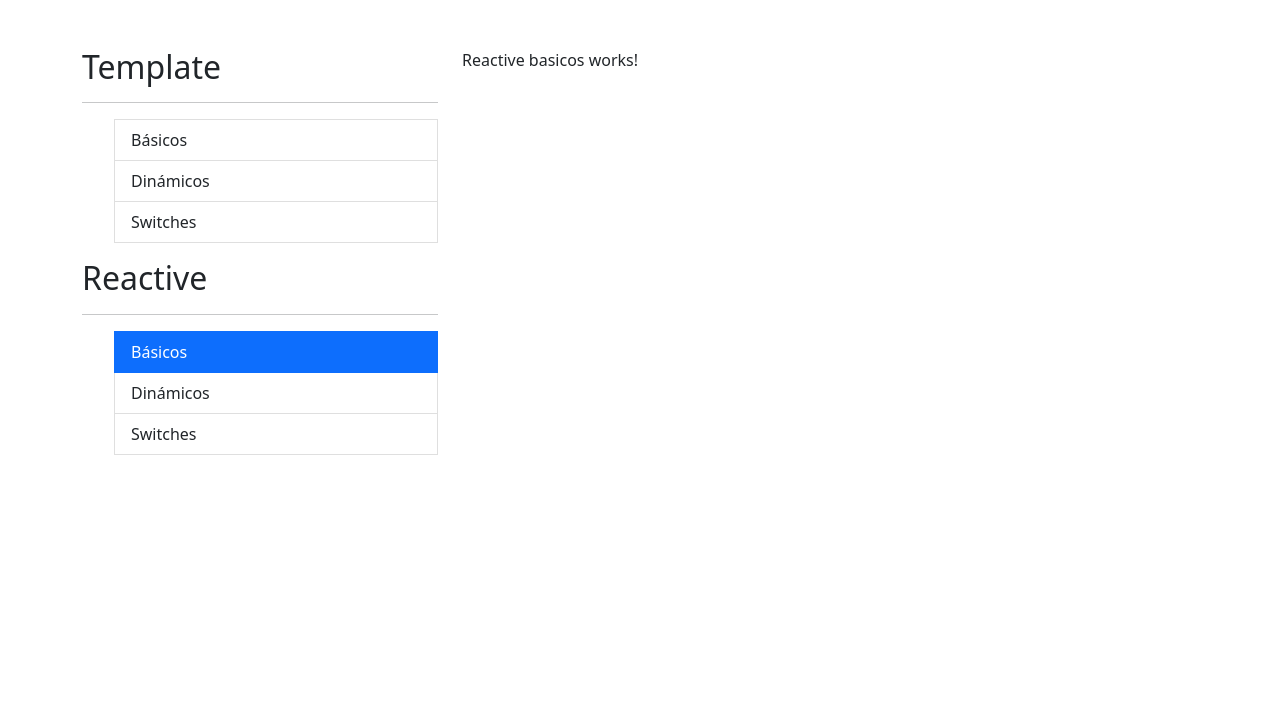
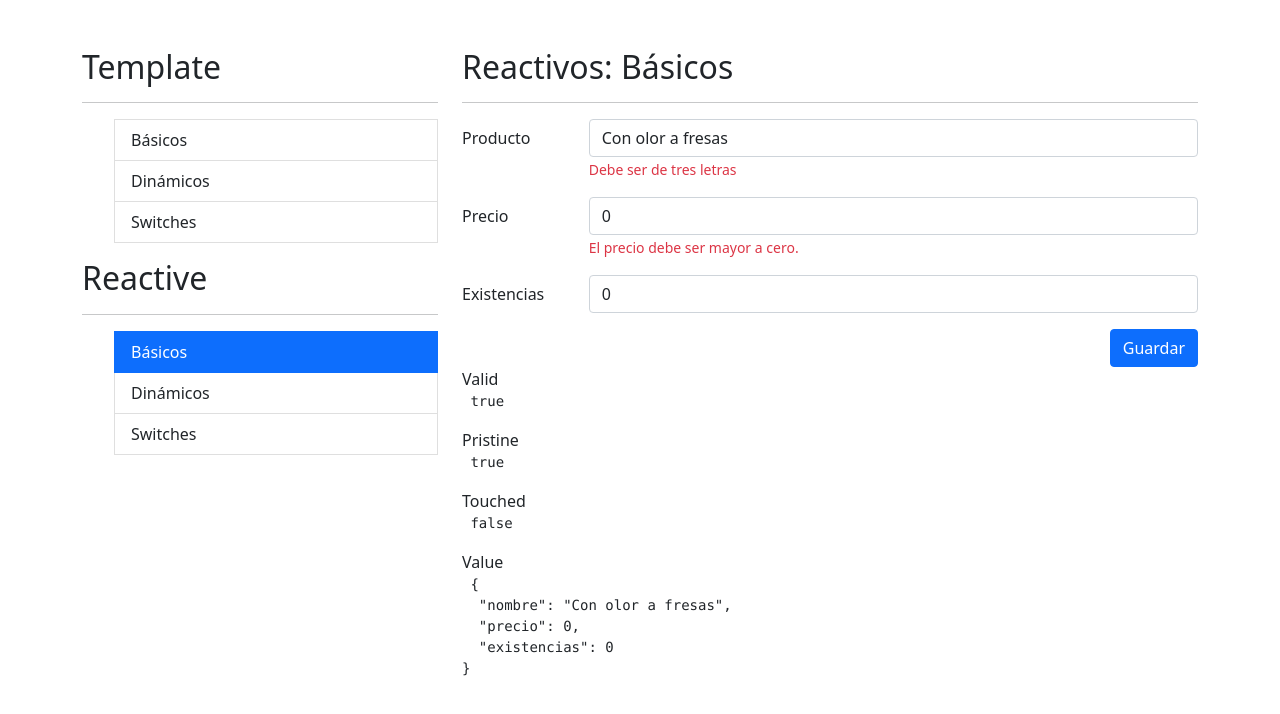
Before and after one commit to minetaky/Angular-06-FormulariosApp, an Angular app: page /reactive/basicos in a window 1280 px wide. Shown: the top 714 px of the page. Built offline with nearby package versions, Linux system fonts and the light colour scheme.

Commit message:
Form Builder

```diff
--- a/src/app/reactive/basicos/basicos.component.html
+++ b/src/app/reactive/basicos/basicos.component.html
@@ -1 +1,82 @@
-<p> Reactive basicos works!</p>
+<h2>Reactivos: Básicos</h2>
+<hr>
+
+<div class="row">
+    <!-- Campo de producto -->
+    <div class="col">
+        <form autocomplete="off" [formGroup]="miFormulario">
+            <!-- campo producto -->
+            <div class="mb-3 row">
+                <label for="inputPassword" class="col-sm-2 col-form-label">Producto</label>
+                <div class="col-sm-10">
+                  <input type="text"
+                         class="form-control"
+                         formControlName="nombre"
+                         placeholder="Nombre de producto">
+                  <span
+                      class="form-text text-danger">
+                      Debe ser de tres letras
+                  </span>
+                </div>
+            </div>
+
+
+            <!-- Campo de precio -->
+            <div class="mb-3 row">
+                <label for="inputPassword" class="col-sm-2 col-form-label">Precio</label>
+                <div class="col-sm-10">
+                    <input type="number"
+                        class="form-control"
+                        formControlName="precio"
+                        placeholder="Precio del producto">
+                    <span
+                        class="form-text text-danger">
+                         El precio debe ser mayor a cero.
+                    </span>
+                </div>
+            </div>
+
+            <!-- Campo de existencias -->
+            <div class="mb-3 row">
+                <label for="inputPassword" class="col-sm-2 col-form-label">Existencias</label>
+                <div class="col-sm-10">
+                    <input type="number"
+                         formControlName="existencias"
+                         class="form-control"
+                         placeholder="Existencias del producto">
+                </div>
+            </div>
+
+            <div class="row">
+                <div class="col">
+                    <button type="submit"
+                            class="btn btn-primary float-end ">
+                        Guardar
+                    </button>
+                </div>
+            </div>
+
+
+    </form>
+    </div>
+</div>
+
+<div class="row">
+    <div class="col">
+
+        <span>Valid</span>
+        <pre> {{ miFormulario.valid }} </pre>
+
+        <span>Pristine</span>
+        <pre> {{ miFormulario.pristine }} </pre>
+
+
+        <span>Touched</span>
+        <pre> {{ miFormulario.touched }} </pre>
+
+        <span>Value</span>
+        <pre> {{ miFormulario.value | json }} </pre>
+
+
+    </div>
+</div>
--- a/src/app/reactive/basicos/basicos.component.ts
+++ b/src/app/reactive/basicos/basicos.component.ts
@@ -1,4 +1,5 @@
-import { Component, OnInit } from '@angular/core';
+import { Component } from '@angular/core';
+import { FormGroup, FormBuilder } from '@angular/forms';
 
 @Component({
   selector: 'app-basicos',
@@ -6,11 +7,22 @@
   styles: [
   ]
 })
-export class BasicosComponent implements OnInit {
+export class BasicosComponent  {
 
-  constructor() { }
+  miFormulario: FormGroup = this.fb.group({
+    nombre: [ 'Con olor a fresas' ],
+    precio: [ 0 ],
+    existencias: [ 0 ]
+  })
 
-  ngOnInit(): void {
-  }
+  constructor( private fb: FormBuilder ) { }
+
+  // miFormulario: FormGroup = new FormGroup({
+  //   nombre: new FormControl('Con olor a fresas'),
+  //   precio: new FormControl(1000),
+  //   existencias: new FormControl(1500),
+  // })
+
+
 
 }
--- a/src/app/reactive/dinamicos/dinamicos.component.html
+++ b/src/app/reactive/dinamicos/dinamicos.component.html
@@ -1 +1,79 @@
-<p>dinamicos works!</p>
+<h2>Reactivos: <small> Dinámicos </small> </h2>
+<hr>
+
+<form autocomplete="off">
+
+
+    <!-- Nombre -->
+    <div class="mb-3 row">
+        <label class="col-sm-3 col-form-label">Nombre</label>
+        <div class="col-sm-9">
+            <input class="form-control"
+                    placeholder="Nombre de la persona" >
+            <span class="form-text text-danger">
+                         Campo Requerido
+            </span>
+
+        </div>
+    </div>
+
+    <!-- Agregar Favorito -->
+    <div class="mb-3 row">
+        <label class="col-sm-3 col-form-label">Agregar</label>
+        <div class="col-sm-9">
+
+            <div class="input-group mb-3">
+                <input class="form-control"
+                    (keyup.enter)="enter()"
+                    placeholder="Agregar favorito">
+
+                <button class="btn btn-outline-primary"
+                 (click)="enter()"
+                    type="button">
+                    Agregar
+                </button>
+              </div>
+
+        </div>
+    </div>
+
+    <!-- Lista de programas favoritos -->
+    <div class="mb-3 row">
+            <label class="col-sm-3 col-form-label">Favoritos</label>
+            <div class="col-sm-9">
+
+                <!-- <div *ngFor="let juego of persona.favoritos; let i = index"
+                    class="input-group mb-1">
+                        <input class="form-control">
+
+                        <button class="btn btn-outline-danger"
+                        type="button"
+                        (click)="enter()">
+                        Borrar
+                    </button>
+                </div> -->
+
+
+
+            </div>
+     </div>
+
+
+
+    <div class="row">
+        <div class="col-sm-12">
+            <button type="button"
+                class="btn btn-primary float-end"
+                (click)="enter()">
+                Guardar
+            </button>
+
+        </div>
+    </div>
+
+</form>
+
+<!-- <div>
+    <span>Persona</span>
+    <pre>{{ persona | json }}</pre>
+</div> -->
--- a/src/app/reactive/dinamicos/dinamicos.component.ts
+++ b/src/app/reactive/dinamicos/dinamicos.component.ts
@@ -13,4 +13,8 @@
   ngOnInit(): void {
   }
 
+  enter(){
+
+  }
+
 }
--- a/src/app/reactive/reactive.module.ts
+++ b/src/app/reactive/reactive.module.ts
@@ -5,6 +5,7 @@
 import { BasicosComponent } from './basicos/basicos.component';
 import { DinamicosComponent } from './dinamicos/dinamicos.component';
 import { SwitchesComponent } from './switches/switches.component';
+import { ReactiveFormsModule } from '@angular/forms';
 
 
 @NgModule({
@@ -15,6 +16,7 @@
   ],
   imports: [
     CommonModule,
+    ReactiveFormsModule,
     ReactiveRoutingModule
   ]
 })
--- a/src/app/reactive/switches/switches.component.html
+++ b/src/app/reactive/switches/switches.component.html
@@ -1 +1,97 @@
-<p>Reactive switches works!</p>
+<h2>Reactivos: Switches</h2>
+<hr>
+
+<form  >
+
+    <div class="row mb-3">
+
+        <label class="col-sm-3 col-form-label">Género</label>
+
+        <div class="col-sm-9">
+
+            <div class="form-check">
+                <input class="form-check-input"
+                        type="radio"
+                        value="M"
+                        name="radioGenero"
+                        id="radioMasculino">
+                <label class="form-check-label" for="radioMasculino">
+                  Masculino
+                </label>
+              </div>
+              <div class="form-check">
+                <input class="form-check-input"
+                    type="radio"
+                    value="F"
+                    name="radioGenero"
+                    id="radioFemenino">
+                <label class="form-check-label" for="radioFemenino">
+                  Femenino
+                </label>
+              </div>
+
+        </div>
+
+    </div>
+
+
+    <!-- Switches -->
+    <div class="row mb-3">
+        <label class="col-sm-3 col-form-label">Notificaciones</label>
+        <div class="col-sm-9">
+
+            <div class="form-check form-switch mt-2">
+                <input class="form-check-input"
+                    type="checkbox"
+                    id="flexSwitchCheckDefault">
+                <label class="form-check-label" for="flexSwitchCheckDefault">Quiero recibir notificaciones</label>
+            </div>
+
+        </div>
+    </div>
+
+
+    <!-- Check -->
+    <div class="row mb-3">
+        <label class="col-sm-3 col-form-label"></label>
+        <div class="col-sm-9">
+            <div class="form-check">
+                <input class="form-check-input"
+                        type="checkbox"
+                        value=""
+                        id="flexCheckDefault">
+                <label class="form-check-label" for="flexCheckDefault">
+                    Terminos y condiciones de uso
+                </label>
+            </div>
+        </div>
+    </div>
+
+    <div class="row">
+        <div class="col">
+            <button class="btn btn-primary float-end">
+                Guardar
+            </button>
+        </div>
+    </div>
+
+</form>
+
+
+<!-- <h5>Valor del formulario</h5>
+<pre>{{ miFormulario.value | json  }}</pre>
+<br>
+
+<h5>Persona</h5>
+<pre>{{ persona | json  }}</pre>
+<br>
+
+<h5>Términos</h5>
+<pre>{{ miFormulario.controls['terminos'].errors | json  }}</pre>
+<br>
+
+<h5>Valid</h5>
+<pre> {{ miFormulario.valid }} </pre>
+
+<br>
+<pre>Condiciones: </pre> -->
```
